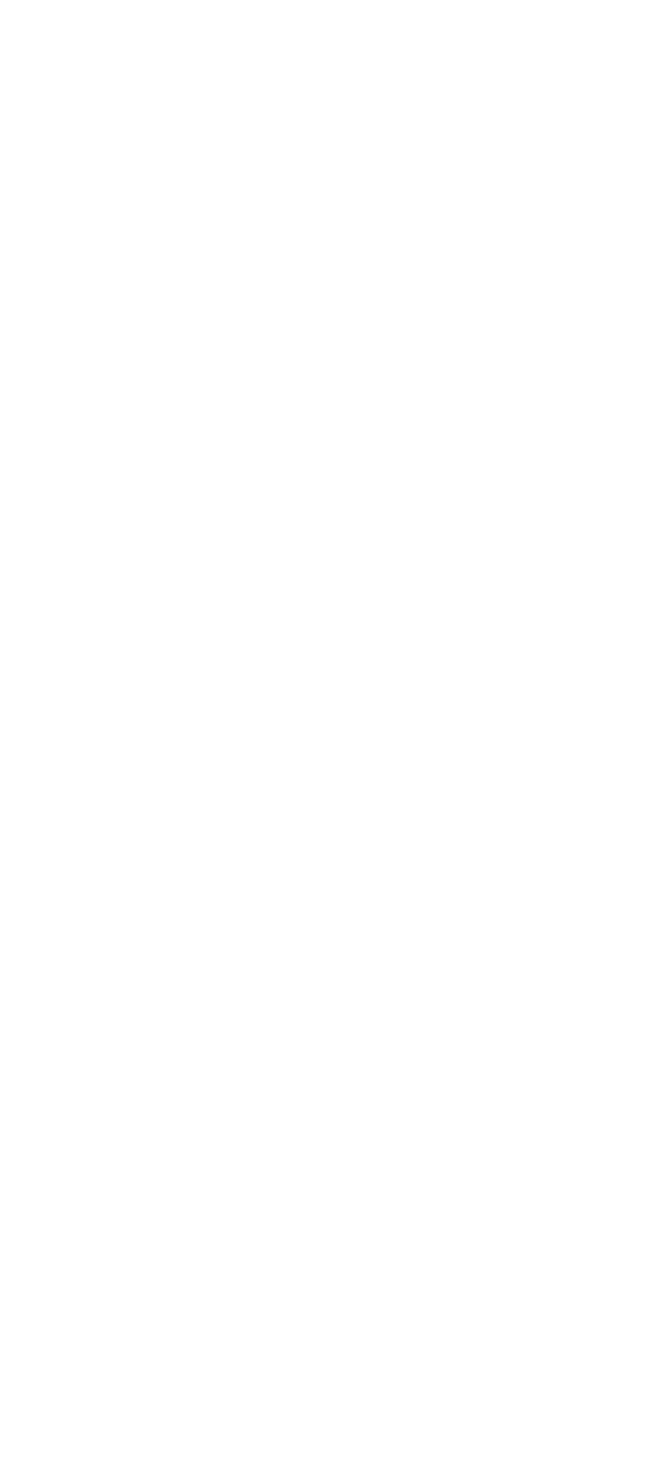
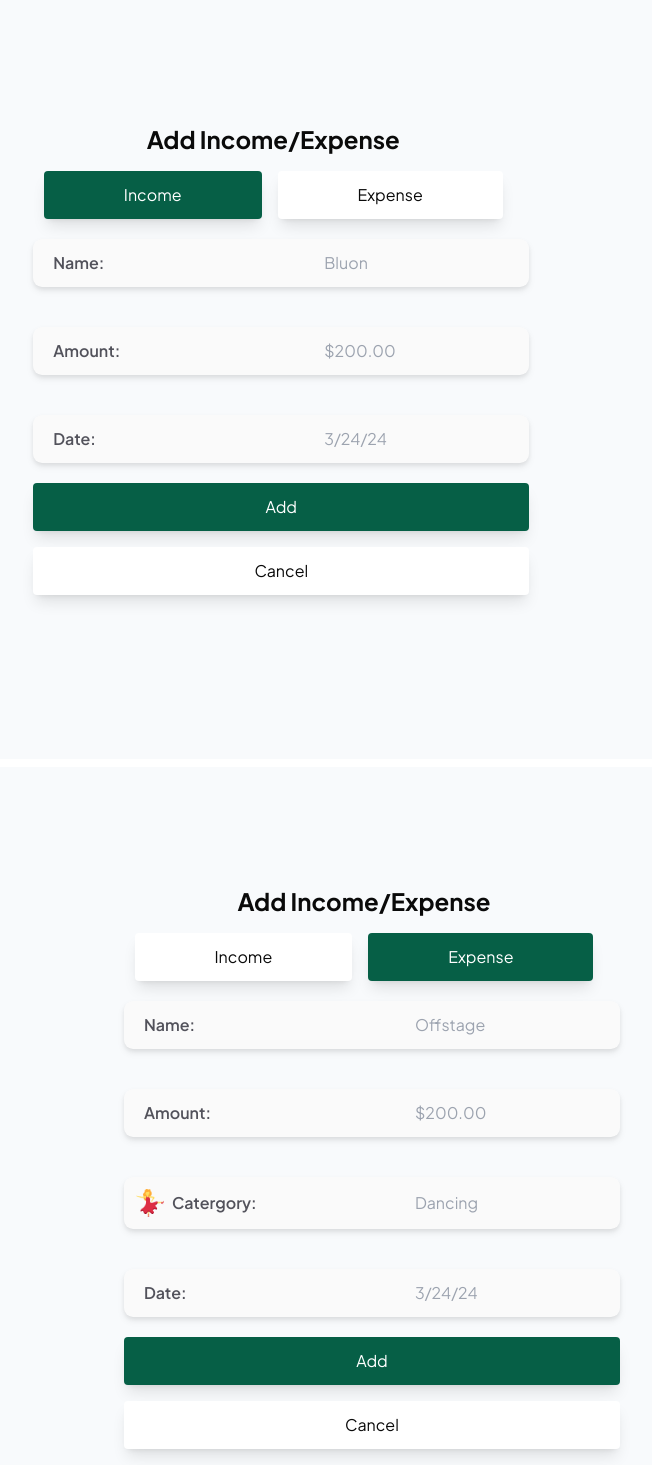
Before and after one commit to Theonlyhamstertoh/budgetbird, a Next.js app: page / in a window 1280 px wide. Shown: the part 1005-2470 px from the top of the page, without its empty margins (276-928 px from the left). Before the commit the page ends 1028 px from the top, so only its background shows below. Built offline with nearby package versions, Linux system fonts and the light colour scheme.

Commit message:
AddIncomeExpense commit

```diff
--- a/src/app/page.tsx
+++ b/src/app/page.tsx
@@ -2,17 +2,19 @@
 import { cn } from "@/src/lib/utils";
 import Image from "next/image";
 import { useState } from "react";
-import { createClient } from "@supabase/supabase-js";
+// import { createClient } from "@supabase/supabase-js";
 import InputField from "../components/input-field";
 import { BudgetCardWithoutProgressBar, BudgetCardWithProgressBar } from "../components/budget-progress";
 import TotalMonthSpendingCard from "../components/total-month-spending";
 import Button, { GreenButton } from "../components/button";
-import InputField from "../components/input-field";
+// import InputField from "../components/input-field";
 import BudgetBird from "../components/budget-bird";
 import DashboardSidebar from "../components/dashboard-bar";
 import OnboardingBar from "../components/onboard-bar";
 import OverviewCard from "../components/transaction/overview-card";
 import AddCategoryButton from "../components/category-add-button";
+import AddIncomeExpense, { AddExpense } from "../components/AddIncomeExpense";
+import AddIncomeExpense, {AddExpense} from "../components/AddIncomeExpense";
 // function Button() {
 //     return (
 
@@ -68,6 +70,8 @@ export default function HomePage() {
             <InputField label="poop" icon="/bird-logo.png" placeholder="2000" />
             {/* <div className="" */}
             <button className="text-black bg-white  p-5 rounded cursor-pointer float-right">Save and Continue</button>
+            <AddIncomeExpense />
+            <AddExpense />
         </div>
 
 
--- /dev/null
+++ b/src/components/AddIncomeExpense.tsx
@@ -0,0 +1,54 @@
+import React from "react";
+import InputField from "@/src/components/input-field";
+
+// income selection
+function AddIncomeExpense() {
+    return (
+        <div className="relative bg-slate-50 h-screen flex justify-center items-center">
+            <div className="w-7/12 p-5 space-y-4">
+                <h2 className="font-bold text-2xl flex items-center justify-center">Add Income/Expense</h2>
+                <div className="flex flex-col space-x-4 max-w-lg mx-auto">
+                    <div className="flex space-x-4 max-w-lg mx-auto">
+                        <button className="bg-emerald-800 text-white shadow-lg py-3 px-20 rounded">Income</button>
+                        <button className="bg-white text-gray shadow-lg py-3 px-20 rounded">Expense</button>
+                    </div>
+                    <InputField label="Name" placeholder="Bluon" />
+                    <InputField label="Amount" placeholder="$200.00" />
+                    <InputField label="Date" placeholder="3/24/24" />
+                    <div className="flex flex-col space-y-4">
+                        <button className="bg-emerald-800 text-white shadow-lg py-3 px-4 rounded">Add</button>
+                        <button className="bg-white text-gray shadow-lg py-3 px-4 rounded">Cancel</button>
+                    </div>
+                </div>
+            </div>
+        </div>
+    );
+}
+
+
+// expense selection
+export function AddExpense() {
+    return (
+        <div className="relative bg-slate-50 h-screen flex justify-center items-center">
+            <div className="w-7/12 p-5 space-y-4">
+                <h2 className="font-bold text-2xl flex items-center justify-center">Add Income/Expense</h2>
+                <div className="flex flex-col space-x-4 max-w-lg mx-auto">
+                    <div className="flex space-x-4 max-w-lg mx-auto">
+                        <button className="bg-white text-gray shadow-lg py-3 px-20 rounded">Income</button>
+                        <button className="bg-emerald-800 text-white shadow-lg py-3 px-20 rounded">Expense</button>
+                    </div>
+                    <InputField label="Name" placeholder="Offstage" />
+                    <InputField label="Amount" placeholder="$200.00" />
+                    <InputField label="Catergory" placeholder="Dancing" icon="woman-dancing.png"/>
+                    <InputField label="Date" placeholder="3/24/24" />
+                    <div className="flex flex-col space-y-4">
+                        <button className="bg-emerald-800 text-white shadow-lg py-3 px-4 rounded">Add</button>
+                        <button className="bg-white text-gray shadow-lg py-3 px-4 rounded">Cancel</button>
+                    </div>
+                </div>
+            </div>
+        </div>
+    );
+}
+
+export default AddIncomeExpense;
```
